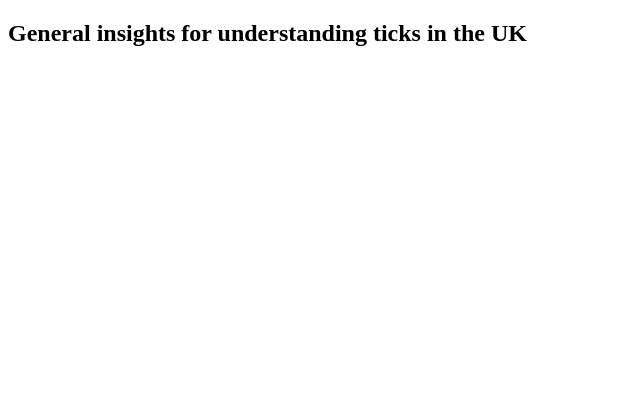
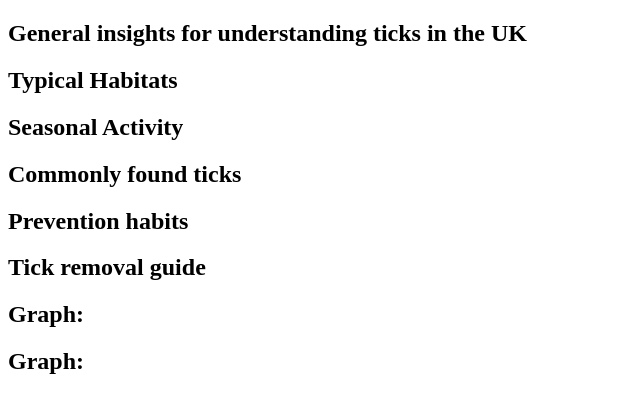
Before and after one commit to AniniSrinivasan/tickvisualiser, a PHP site: page /insights.php in a window 1280 px wide. Shown: the part 65-478 px from the top of the page, without its empty margins (0-640 px from the left). Run offline with PHP 8.4, Linux system fonts and the light colour scheme.

Commit message:
Insights cards

```diff
--- a/Pages/insights.php
+++ b/Pages/insights.php
@@ -43,9 +43,28 @@
 
     <!-- main dashboard -->
     <main class="dashboard-container">
-
         <div class="dashboard-grid">
-
+            <div class="dashboard-card">
+                <h2>Typical Habitats</h2>
+            </div>
+            <div class="dashboard-card">
+                <h2>Seasonal Activity</h2>
+            </div>
+            <div class="dashboard-card">
+                <h2>Commonly found ticks</h2>
+            </div>
+            <div class="dashboard-card">
+                <h2>Prevention habits</h2>
+            </div>
+            <div class="dashboard-card">
+                <h2>Tick removal guide</h2>
+            </div>
+            <div class="dashboard-card">
+                <h2>Graph:</h2>
+            </div>
+            <div class="dashboard-card">
+                <h2>Graph:</h2>
+            </div>
         </div>
 
     </main>
```
